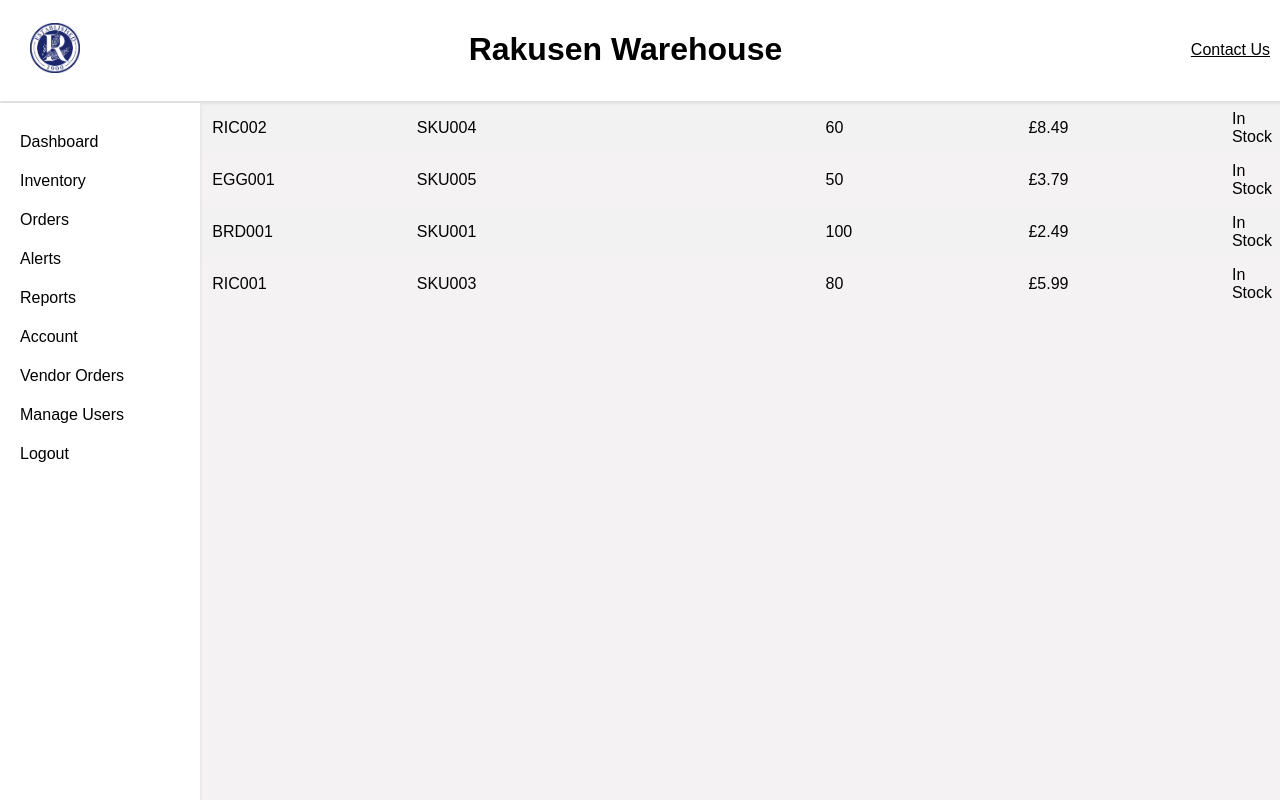
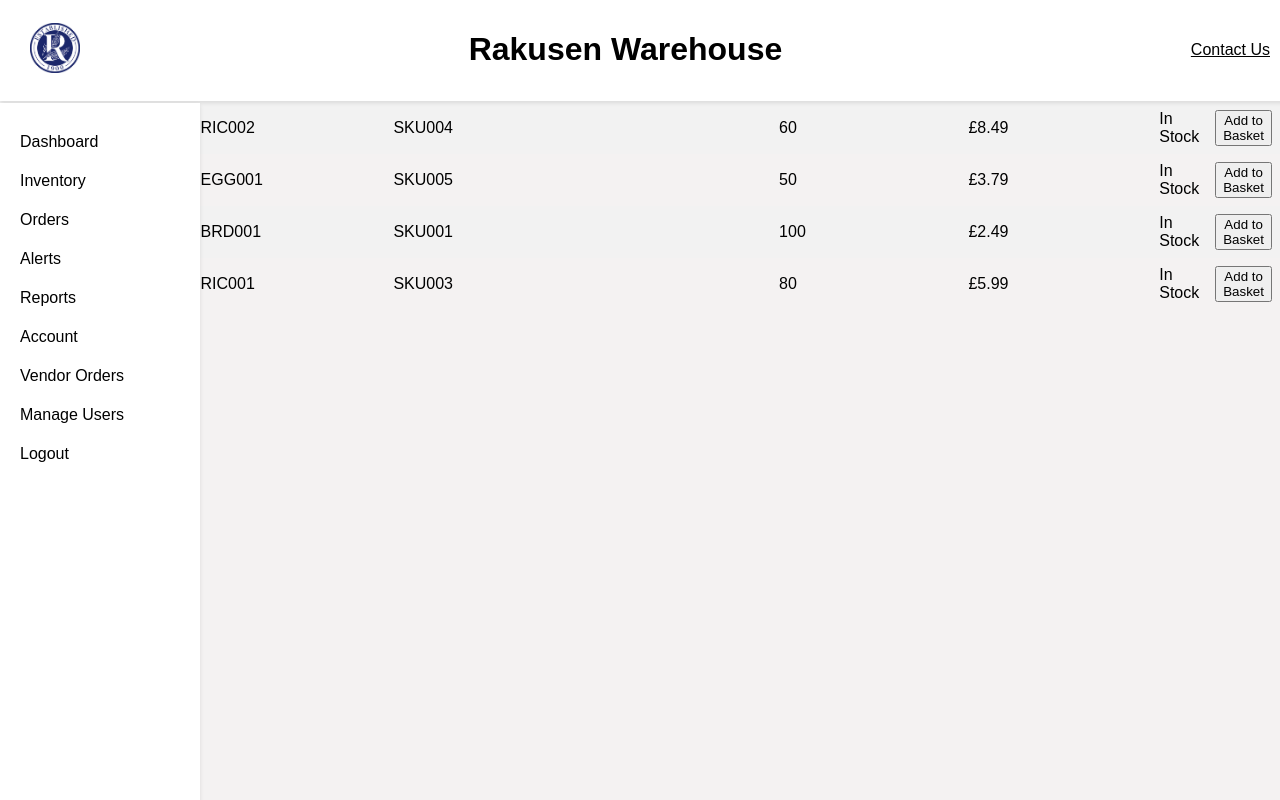
Before and after one commit to MohamedAwad22005293/Enterprise-Pro-Project, a PHP site: page /VendorItems.php in a window 1280 px wide. Run offline with PHP 8.4, Linux system fonts and the light colour scheme; a user stored in the database is signed in; data comes from the database, SQL or seed files in the repository.

Commit message:
Added "add to basket" button in table in VendorITems.php

```diff
--- a/Prototype-Code/InDevelopment/VendorItems.php
+++ b/Prototype-Code/InDevelopment/VendorItems.php
@@ -127,6 +127,7 @@
                         echo "<td>" . $column['productQuantity'] . "</td>";
                         echo "<td>" . $column['price'] . "</td>";
                         echo "<td>" . $column['orderStatus'] . "</td>";
+                        echo "<td><button onclick=\"addToBasket('" . $column['productCode'] . "')\">Add to Basket</button></td>"; // Button to add product to basket
                         echo "</tr>";
                     }
 
```
